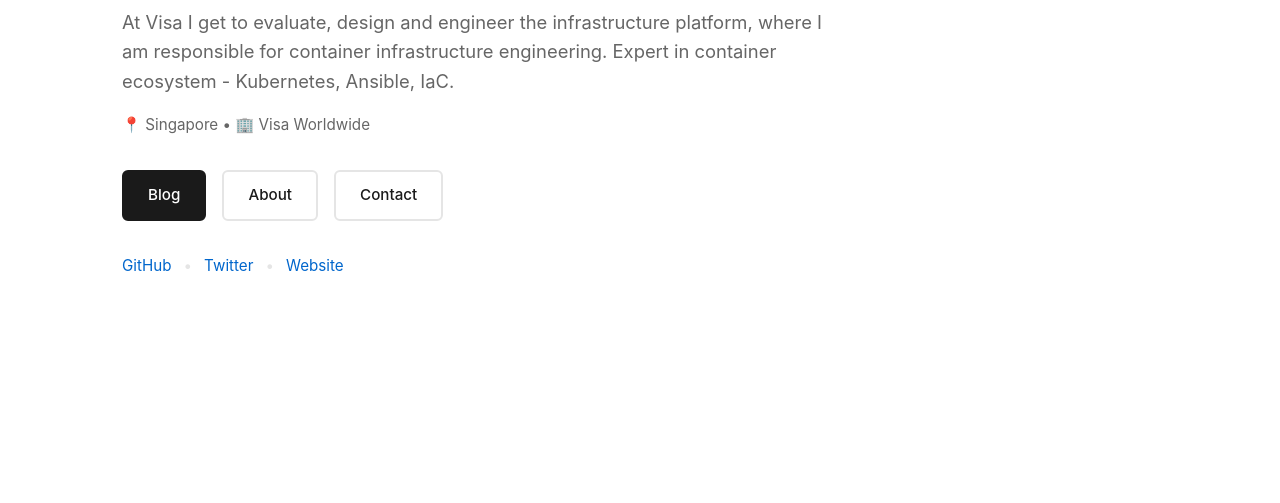
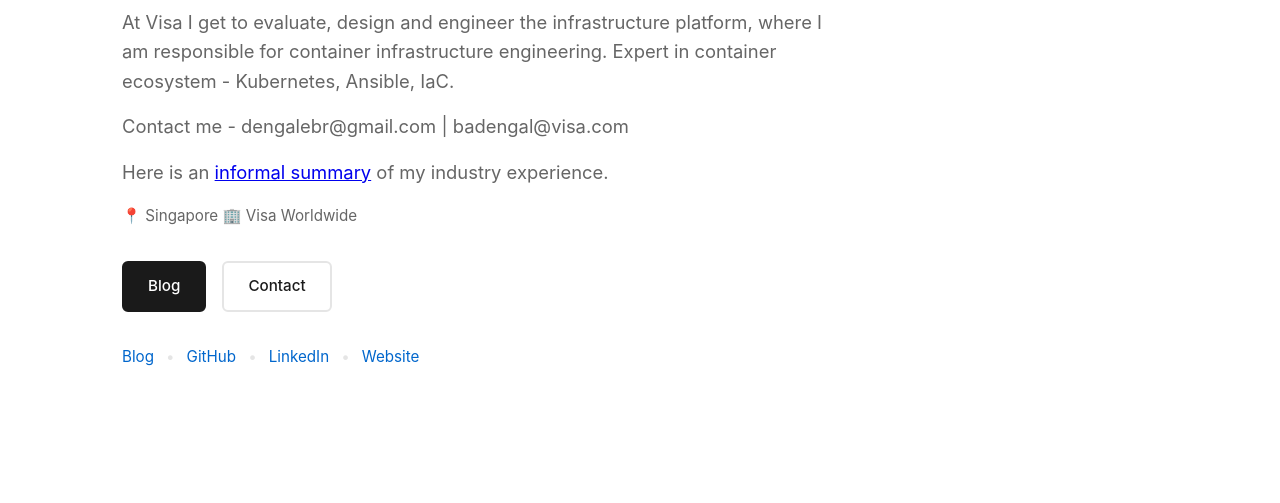
Before and after one commit to baladengale/baladengale.github.io, a plain HTML site: page index.html in a window 1280 px wide. Shown: the part 297-800 px from the top of the page. Drawn offline with Linux system fonts and the light colour scheme.

Commit message:
Add link to work experience page from hero section

```diff
--- a/index.html
+++ b/index.html
@@ -13,8 +13,9 @@
                 <nav class="nav-inline">
                     <a href="./index.html" class="active">Home</a>
                     <a href="https://baladengale.blogspot.com/">Blog</a>
-                    <a href="./about.html">About</a>
+                    <a href="./workex.html">About</a>
                     <a href="https://github.com/baladengale" target="_blank" rel="noopener">GitHub</a>
+                    <a href="https://linkedin.com/in/baladengale" target="_blank" rel="noopener">LinkedIn</a>
                 </nav>
             </div>
         </header>
@@ -25,16 +26,23 @@
                 <h2 class="hero-hi">Hi, all...</h2>
                 <h1 class="hero-title">I am Bala Dengale, Lead System Engineer at Visa Worldwide</h1>
                 <p class="hero-sub">At Visa I get to evaluate, design and engineer the infrastructure platform, where I am responsible for container infrastructure engineering. Expert in container ecosystem - Kubernetes, Ansible, IaC.</p>
-                <p class="hero-location">📍 Singapore • 🏢 Visa Worldwide</p>
+                <p class="hero-sub">Contact me - dengalebr@gmail.com | badengal@visa.com</p>
+                <p class="hero-sub">Here is an <a href="./workex.html">informal summary</a> of my industry experience.</p>
+                <p class="hero-location">
+                    <span>📍 Singapore</span>
+                    <span></span>
+                    <span>🏢 Visa Worldwide</span>
+                </p>
                 <p class="hero-ctas">
                     <a class="btn" href="https://baladengale.blogspot.com/">Blog</a>
-                    <a class="btn outline" href="./about.html">About</a>
                     <a class="btn outline" href="mailto:dengalebr@gmail.com">Contact</a>
                 </p>
                 <p class="hero-links">
+                    <a href="https://baladengale.blogspot.com/" target="_blank" rel="noopener">Blog</a>
+                    <span>•</span>
                     <a href="https://github.com/baladengale" target="_blank" rel="noopener">GitHub</a>
                     <span>•</span>
-                    <a href="https://twitter.com/dengalebr" target="_blank" rel="noopener">Twitter</a>
+                     <a href="https://linkedin.com/in/baladengale" target="_blank" rel="noopener">LinkedIn</a>
                     <span>•</span>
                     <a href="https://baladengale.me/" target="_blank" rel="noopener">Website</a>
                 </p>
```
